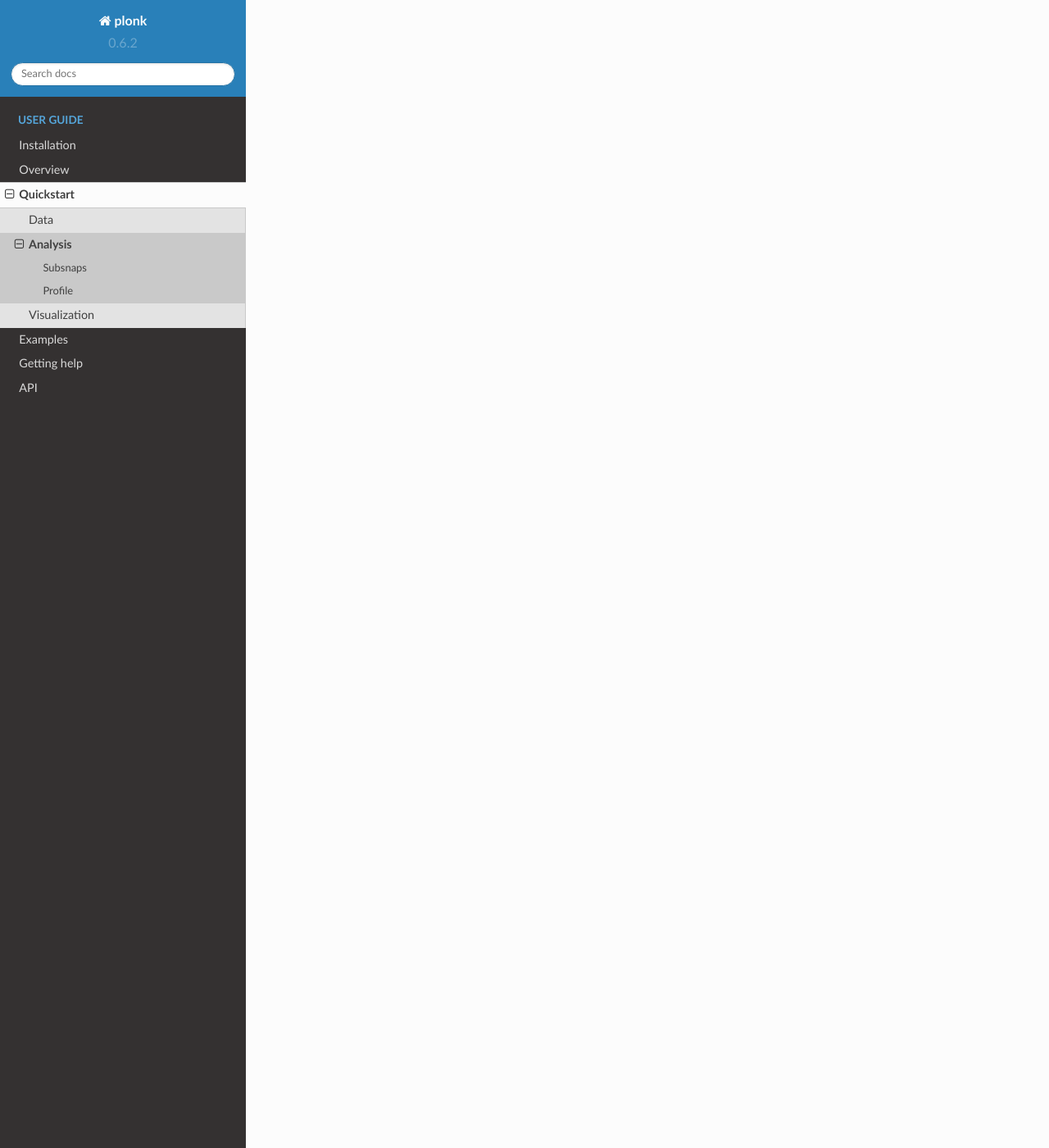
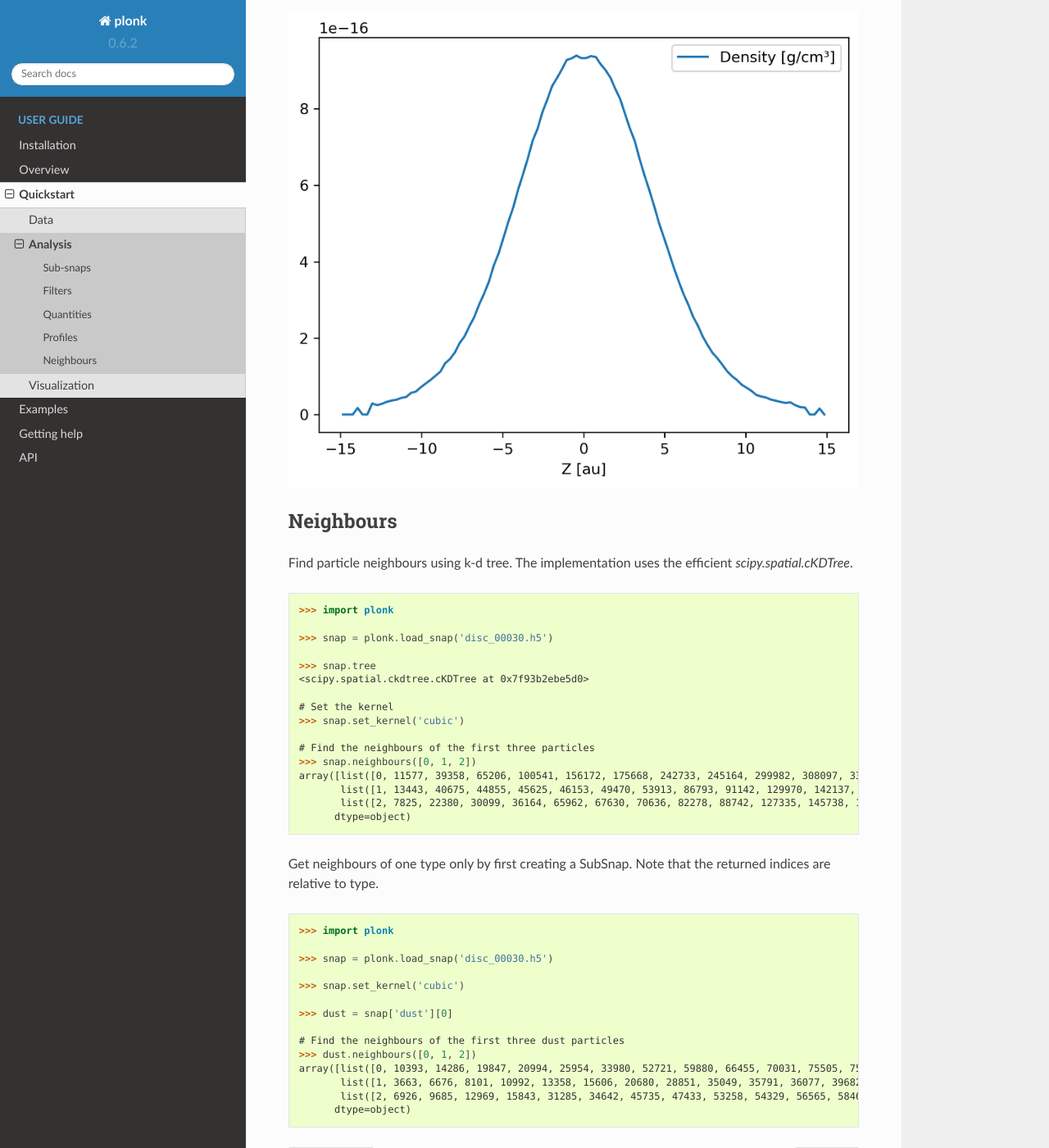
Before and after one commit to dmentipl/plonk, a Sphinx documentation site: the page built from docs/source/quickstart/analysis.rst, in a window 1280 px wide and 1400 px high, scrolled down 5093 px. Shown: the whole window at 82% size. Built offline with Sphinx 7.4.7 and the Read the Docs theme 2.0.0, drawn with Linux system fonts in a browser that asks for light colours; formulas are drawn with MathJax 3; some of the changed text lies outside the part shown.

Commit message:
Update docs

```diff
--- a/docs/source/quickstart/analysis.rst
+++ b/docs/source/quickstart/analysis.rst
@@ -2,9 +2,9 @@
 Analysis
 --------
 
-~~~~~~~~
-Subsnaps
-~~~~~~~~
+~~~~~~~~~
+Sub-snaps
+~~~~~~~~~
 
 Access the gas and dust subsets of the particles as a SubSnap.
 
@@ -38,16 +38,96 @@ Generate a SubSnap of particles within some region.
     -598.1288172965254 <Unit('astronomical_unit')>
 
     # Particles with positive x-coordinate.
-    >>> subsnap = snap[snap['x'] > 0]
+    >>> mask = snap['x'] > 0
+    >>> subsnap = snap[mask]
 
     >>> subsnap['x'].to('au').min()
     0.0002668455543031563 <Unit('astronomical_unit')>
 
+Generate a SubSnap of particles from lists or slices of indices.
+
+.. code-block:: python
+
+    >>> import plonk
+
+    >>> snap = plonk.load_snap('disc_00030.h5')
+
+    # Generate SubSnap from slices
+    >>> subsnap = snap[:1000]
+
+    # Generate SubSnap from lists
+    >>> subsnap = snap[[0, 1, 2, 3, 4]]
+
 ~~~~~~~
-Profile
+Filters
 ~~~~~~~
 
-Create a radial profile.
+Filters are available to generate SubSnaps from geometric shapes.
+
+.. code-block:: python
+
+    >>> import plonk
+    >>> from plonk.analysis import filters
+
+    >>> au = plonk.units.['au']
+
+    >>> snap = plonk.load_snap('disc_00030.h5')
+
+    >>> width = 50 * au
+    >>> subsnap = filters.box(snap=snap, xwidth=width, ywidth=width, zwidth=width)
+
+    >>> radius_min, radius_max, height = 50 * au,  100 * au, 10 * au
+    >>> subsnap = filters.annulus(
+    ...     snap=snap, radius_min=radius_min, radius_max=radius_max, height=height
+    ... )
+
+~~~~~~~~~~
+Quantities
+~~~~~~~~~~
+
+Calculate extra quantities on particle arrays. Note that many of these are
+available by default.
+
+.. code-block:: python
+
+    >>> import plonk
+    >>> from plonk.analysis import particles
+
+    >>> snap = plonk.load_snap('disc_00030.h5')
+
+    # Calculate angular momentum of each particle
+    >>> particles.angular_momentum(snap=snap)
+    array([[-2.91051358e+36,  5.03265707e+36,  6.45532986e+37],
+           [ 7.83210945e+36, -5.83981869e+36,  1.01424601e+38],
+           [ 5.42707198e+35, -1.15387855e+36,  9.77918546e+37],
+           ...,
+           [-3.65688200e+35,  2.36337004e+35,  9.70192741e+36],
+           [-8.47414806e+35,  3.91073248e+35,  8.45673620e+36],
+           [-1.04934629e+36, -5.04112542e+35,  1.04345024e+37]]) <Unit('kilogram * meter ** 2 / second')>
+
+Calculate total (summed) quantities on a Snap.
+
+.. code-block:: python
+
+    >>> import plonk
+    >>> from plonk.analysis import total
+
+    >>> snap = plonk.load_snap('disc_00030.h5')
+
+    # Calculate the center of mass over all particles
+    >>> total.center_of_mass(snap=snap).to('au')
+    array([-0.68900851,  0.48217375, -0.00397694]) <Unit('astronomical_unit')>
+
+    # Calculate the kinetic energy
+    >>> total.kinetic_energy(snap=snap).to('joule')
+    1.0927396706568755e+34 <Unit('joule')>
+
+~~~~~~~~
+Profiles
+~~~~~~~~
+
+Profiles allow for creating a 1-dimensional profile through the 3-dimensional
+data. Here we create a (cylindrical) radial profile.
 
 .. code-block:: python
 
@@ -183,3 +263,50 @@ radius.
     >>> ax = prof.plot('z', 'density', units=units)
 
 .. image:: ../_static/profile_z.png
+
+
+~~~~~~~~~~
+Neighbours
+~~~~~~~~~~
+
+Find particle neighbours using k-d tree. The implementation uses the efficient
+`scipy.spatial.cKDTree`.
+
+.. code-block:: python
+
+    >>> import plonk
+
+    >>> snap = plonk.load_snap('disc_00030.h5')
+
+    >>> snap.tree
+    <scipy.spatial.ckdtree.cKDTree at 0x7f93b2ebe5d0>
+
+    # Set the kernel
+    >>> snap.set_kernel('cubic')
+
+    # Find the neighbours of the first three particles
+    >>> snap.neighbours([0, 1, 2])
+    array([list([0, 11577, 39358, 65206, 100541, 156172, 175668, 242733, 245164, 299982, 308097, 330616, 341793, 346033, 394169, 394989, 403486, 434384, 536961, 537992, 543304, 544019, 572776, 642232, 718644, 739509, 783943, 788523, 790235, 866558, 870590, 876347, 909455, 933386, 960933]),
+           list([1, 13443, 40675, 44855, 45625, 46153, 49470, 53913, 86793, 91142, 129970, 142137, 153870, 163901, 185811, 199424, 242146, 266164, 268662, 381989, 433794, 434044, 480663, 517156, 563684, 569709, 619541, 687099, 705301, 753942, 830461, 884950, 930245, 949838]),
+           list([2, 7825, 22380, 30099, 36164, 65962, 67630, 70636, 82278, 88742, 127335, 145738, 158511, 171438, 248893, 274204, 274313, 282427, 388144, 436499, 444614, 534555, 561393, 599283, 712841, 790972, 813445, 824461, 853507, 912956, 982408, 986423, 1046879, 1092432])],
+          dtype=object)
+
+Get neighbours of one type only by first creating a SubSnap. Note that the
+returned indices are relative to type.
+
+.. code-block:: python
+
+    >>> import plonk
+
+    >>> snap = plonk.load_snap('disc_00030.h5')
+
+    >>> snap.set_kernel('cubic')
+
+    >>> dust = snap['dust'][0]
+
+    # Find the neighbours of the first three dust particles
+    >>> dust.neighbours([0, 1, 2])
+    array([list([0, 10393, 14286, 19847, 20994, 25954, 33980, 52721, 59880, 66455, 70031, 75505, 75818, 82947, 93074, 93283, 95295]),
+           list([1, 3663, 6676, 8101, 10992, 13358, 15606, 20680, 28851, 35049, 35791, 36077, 39682, 48589, 49955, 52152, 66884, 84440, 88573, 96170, 97200]),
+           list([2, 6926, 9685, 12969, 15843, 31285, 34642, 45735, 47433, 53258, 54329, 56565, 58468, 63105, 63111, 63619, 67517, 70483, 73277, 74340, 78988, 81391, 83534, 83827, 85351, 86117, 94404, 97329])],
+          dtype=object)
```
Also changed, not shown: other parts of docs/source/quickstart/analysis.rst (+1 -1 lines), docs/source/_static/scale_height.png.
